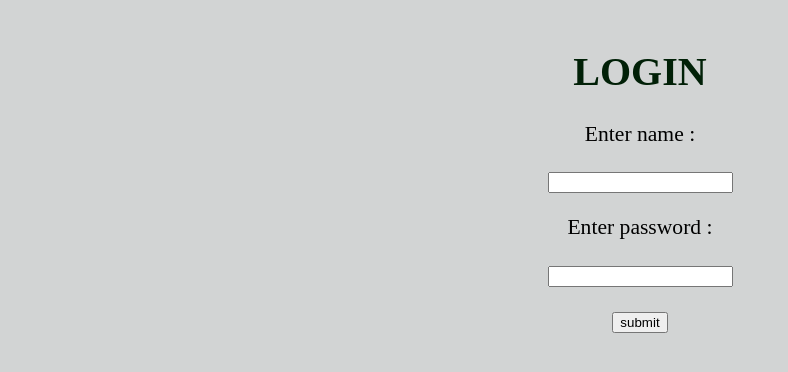
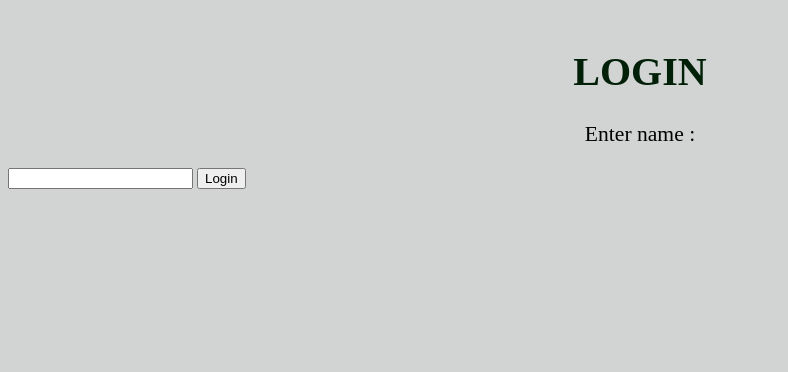
Before and after one commit to Napatsawan9806/flask_website, a Flask app: page /login in a window 1280 px wide. Shown: the top 372 px of the page, without its empty margins (0-788 px from the left). Run offline with Flask 3, Linux system fonts and the light colour scheme.

Commit message:
try login btn

```diff
--- a/project/app.py
+++ b/project/app.py
@@ -1,4 +1,4 @@
-from flask import Flask, render_template, redirect, url_for
+from flask import Flask, render_template, redirect, url_for, request
 
 app = Flask(__name__)
 
@@ -8,8 +8,22 @@ def home():
     return render_template("home.html")
 
 
-@app.route("/login")
+@app.route("/success/<name>")
+def success(name):
+    return "Welcome %s" % name
+
+
+@app.route("/login", methods=["POST", "GET"])
 def login():
+    print(request.method)
+    if request.method == "POST":
+        if request.form.get("login") == "Login":
+            print("login")
+            return redirect(url_for("home"))
+        else:
+            return render_template("login.html")
+    else:
+        pass
     return render_template("login.html")
 
 
--- a/project/templates/home.html
+++ b/project/templates/home.html
@@ -3,7 +3,7 @@
 
 <head>
     <meta charset="UTF-8">
-    <title> Home </title>
+    <title>{% block title %}Hello PSU Note{% endblock %}</title>
     <link rel="stylesheet" href="{{ url_for ('static', filename='css/home.css') }}">
 </head>
 
--- a/project/templates/login.html
+++ b/project/templates/login.html
@@ -8,13 +8,11 @@
 </head>
 
 <body>
-    <form action="http://localhost:5000/login" method="POST">
-        <h1> LOGIN </h1>
-        <p>Enter name :</p>
-        <p><input type="text" name="name" /></p>
-        <p>Enter password :</p>
-        <p><input type="text" password="password" /></p>
-        <p><input type="submit" value="submit" /></p>
+    <h1> LOGIN </h1>
+    <p>Enter name :</p>
+    <form method="post" action="/login">
+        <input type="text" name="nm">
+        <input type="submit" name="login" value="Login">
     </form>
 
 </body>
```
